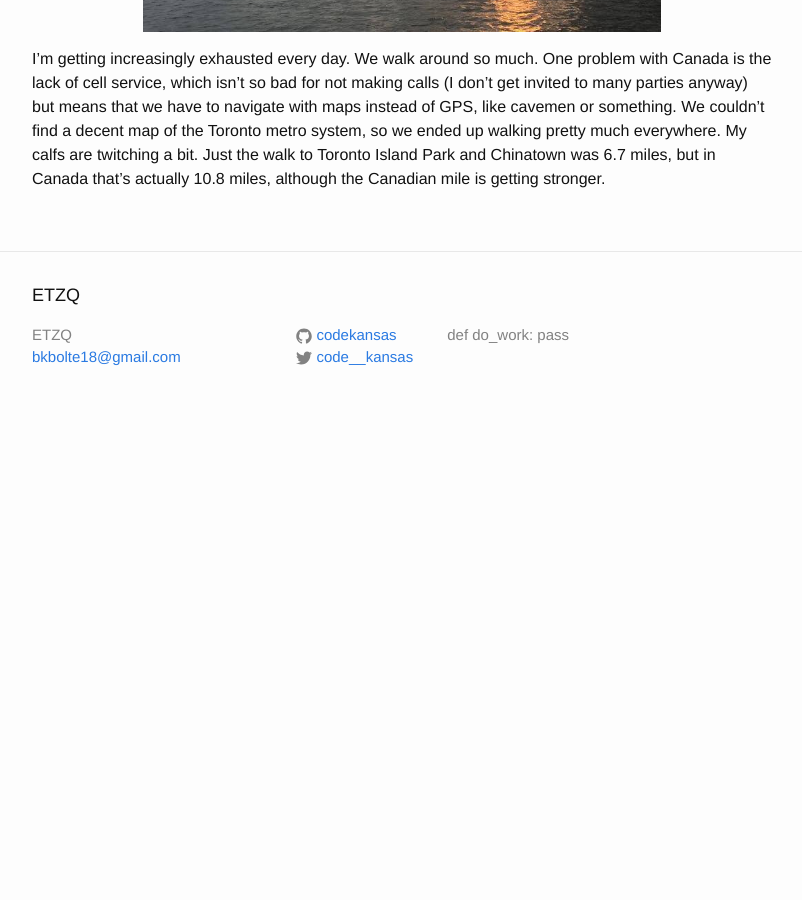
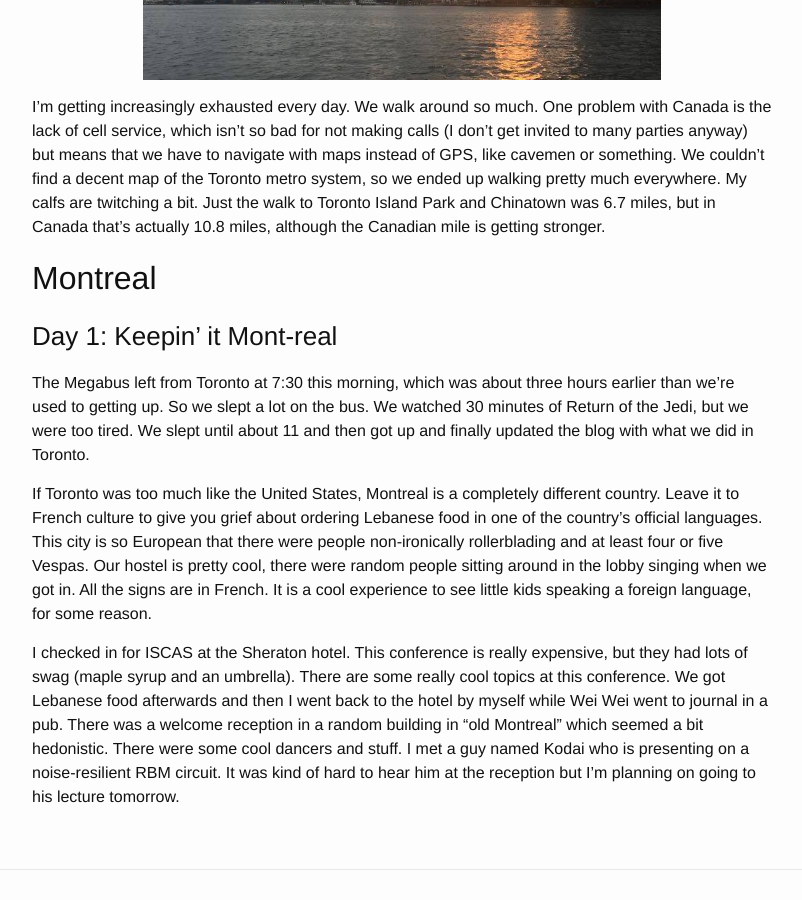
Before and after one commit to codekansas/codekansas.github.io, a Jekyll site: the page built from _posts/2016-05-11-patriotism-tour.markdown, in a window 1280 px wide and 900 px high, scrolled down 18931 px. Shown: the whole window, without its empty margins (238-1040 px from the left). Built offline with Jekyll 4.4.1, drawn with Linux system fonts in a browser that asks for light colours; before the commit the page ends 19360 px from its top, so only the background shows below that; some of the changed text lies outside the part shown.

Commit message:
updated montreal day 1

```diff
--- a/_posts/2016-05-11-patriotism-tour.markdown
+++ b/_posts/2016-05-11-patriotism-tour.markdown
@@ -236,3 +236,13 @@
 ![Sunset](/resources/us_roadtrip/toronto/sunset.jpg)
 
 I'm getting increasingly exhausted every day. We walk around so much. One problem with Canada is the lack of cell service, which isn't so bad for not making calls (I don't get invited to many parties anyway) but means that we have to navigate with maps instead of GPS, like cavemen or something. We couldn't find a decent map of the Toronto metro system, so we ended up walking pretty much everywhere. My calfs are twitching a bit. Just the walk to Toronto Island Park and Chinatown was 6.7 miles, but in Canada that's actually 10.8 miles, although the Canadian mile is getting stronger.
+
+## Montreal
+
+### Day 1: Keepin' it Mont-real
+
+The Megabus left from Toronto at 7:30 this morning, which was about three hours earlier than we're used to getting up. So we slept a lot on the bus. We watched 30 minutes of Return of the Jedi, but we were too tired. We slept until about 11 and then got up and finally updated the blog with what we did in Toronto.
+
+If Toronto was too much like the United States, Montreal is a completely different country. Leave it to French culture to give you grief about ordering Lebanese food in one of the country's official languages. This city is so European that there were people non-ironically rollerblading and at least four or five Vespas. Our hostel is pretty cool, there were random people sitting around in the lobby singing when we got in. All the signs are in French. It is a cool experience to see little kids speaking a foreign language, for some reason.
+
+I checked in for ISCAS at the Sheraton hotel. This conference is really expensive, but they had lots of swag (maple syrup and an umbrella). There are some really cool topics at this conference. We got Lebanese food afterwards and then I went back to the hotel by myself while Wei Wei went to journal in a pub. There was a welcome reception in a random building in "old Montreal" which seemed a bit hedonistic. There were some cool dancers and stuff. I met a guy named Kodai who is presenting on a noise-resilient RBM circuit. It was kind of hard to hear him at the reception but I'm planning on going to his lecture tomorrow.
```
Also changed, not shown: 1 other file.
